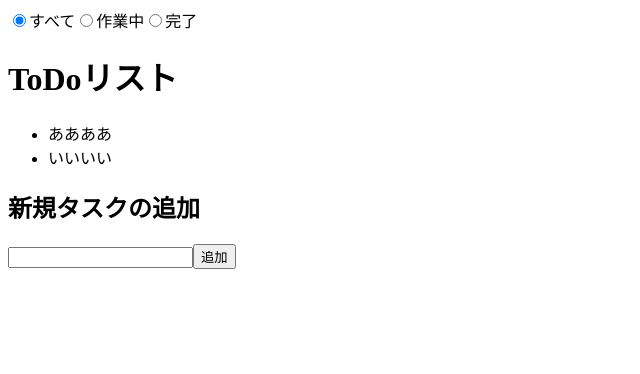
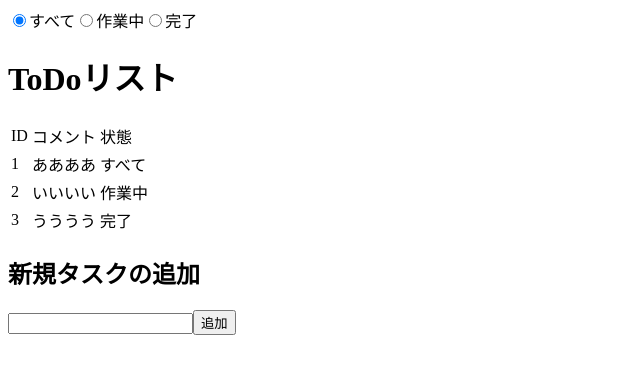
Before and after one commit to Hiroto-Iizuka/react-todo-B, a React (Create React App) app: page / in a window 1280 px wide. Shown: the top 374 px of the page, without its empty margins (0-640 px from the left). Built offline with nearby package versions, Linux system fonts and the light colour scheme.

Commit message:
サンプルタスクを表示

```diff
--- a/src/App.jsx
+++ b/src/App.jsx
@@ -3,7 +3,12 @@ import "./style.css";
 
 
 export const App = () => {
-  const [text, setText] = useState('');
+  // todoリスト
+  const [todos, setTodos] = React.useState([
+    { id: 1, title: "ああああ", status: "すべて" },
+    { id: 2, title: "いいいい", status: "作業中" },
+    { id: 3, title: "うううう", status: "完了" }
+  ]);
   const [radio, setRadio] = React.useState('all');
 
   // ラジオボタン更新
@@ -11,13 +16,10 @@ export const App = () => {
     setRadio(event.target.value);
   }
 
-  // // インプットフォーム
-  // const addTodo = document.getElementById("addTodo").value;
-
-
-  // const onClickAdd = () => {
-  //   alert(addTodo);
-  // }
+  // インプットフォーム
+  const addTodo = () => {
+    const newTodo = document.getElementById('inputNewTodo').value;
+  }
 
   return (
     <>
@@ -39,16 +41,30 @@ export const App = () => {
 
 
         <h1>ToDoリスト</h1>
-        <ul>
-          <li>ああああ</li>
-          <li>いいいい</li>
-        </ul>
+        <table>
+          <thead>
+            <tr>
+              <td >ID</td>
+              <td>コメント</td>
+              <td>状態</td>
+            </tr>
+          </thead>
+          <tbody id="todo-body">
+            {todos.map(todo => (
+              <tr>
+                <td>{todo.id}</td>
+                <td>{todo.title}</td>
+                <td>{todo.status}</td>
+              </tr>
+            ))}
+          </tbody>
+        </table>
       </div>
 
+      <h2>新規タスクの追加</h2>
       <div className="add-todo">
-        <h2>新規タスクの追加</h2>
-        <input value={text} type="text" />
-        <button onClick>追加</button>
+        <input id="inputNewTodo" type="text" />
+        <button type="submit" onClick={addTodo}>追加</button>
       </div>
 
     </>
```
